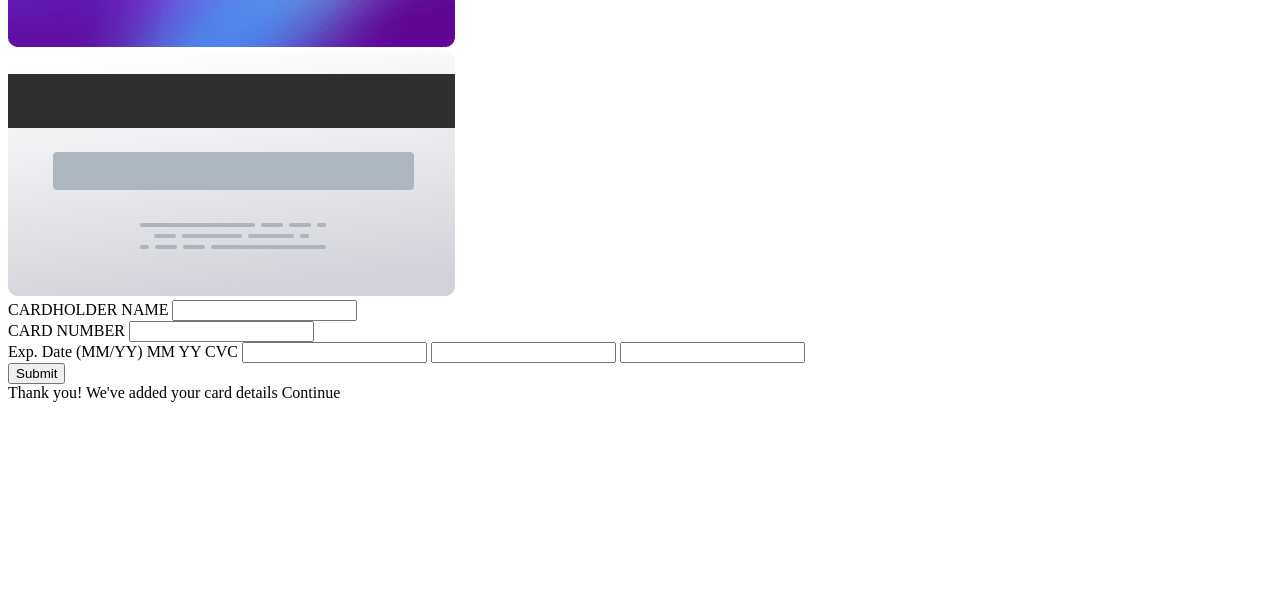
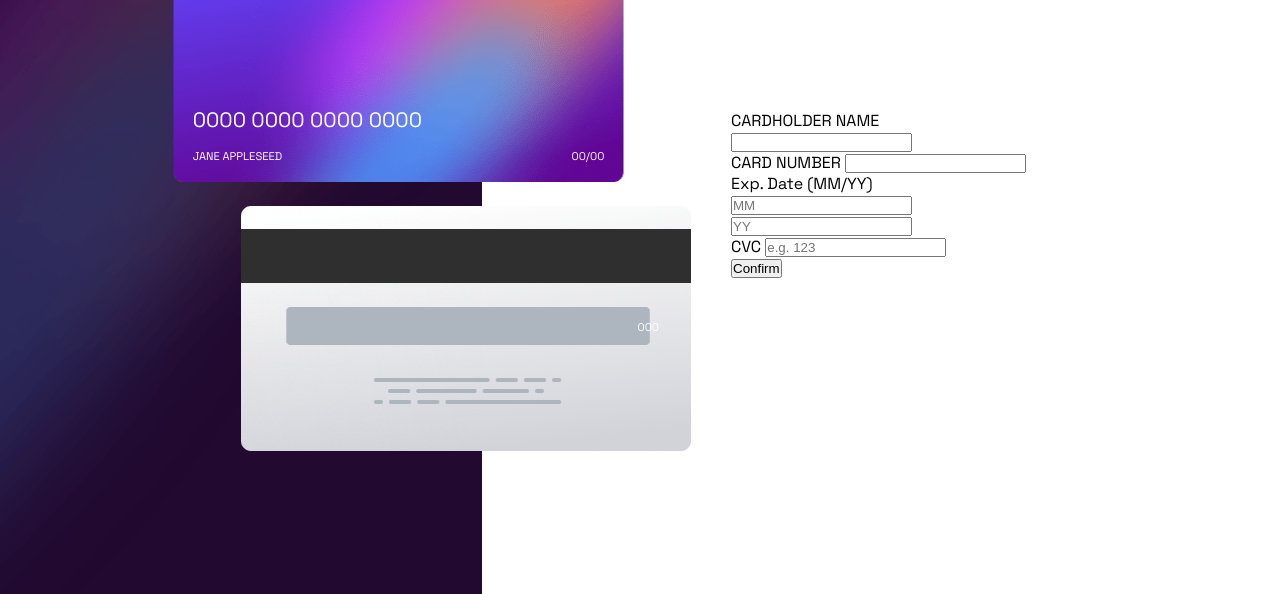
Before and after one commit to Risa2422/interactive-card-details-form-main, a plain HTML site: page index.html in a window 1280 px wide. Shown: the part 206-800 px from the top of the page. Drawn offline with Linux system fonts and the light colour scheme.

Commit message:
added style and modified HTML

```diff
--- a/index.html
+++ b/index.html
@@ -11,20 +11,33 @@
       sizes="32x32"
       href="./images/favicon-32x32.png"
     />
-
+    <link rel="stylesheet" href="./style.css" />
     <title>Frontend Mentor | Interactive card details form</title>
+    <style>
+      @import url("https://fonts.googleapis.com/css2?family=Space+Grotesk:wght@300..700&display=swap");
+    </style>
   </head>
   <body>
     <main class="container">
-      <div class="card">
+      <div class="container__card">
+        <div class="card-back">
+          <div class="card-back__wrapper">
+            <span class="card-cvc">000</span>
+          </div>
+        </div>
         <div class="card-front">
           <!-- カード自体の画像を作成 -->
-          <img src="./images/bg-card-front.png" alt="" />
+          <div class="card-front__wrapper">
+            <div class="card-logo">
+              <img src="./images/card-logo.svg" alt="Card Logo" />
             </div>
-        <div class="card-back">
-          <img src="./images/bg-card-back.png" alt="" />
+            <span class="card-number">0000 0000 0000 0000</span>
+            <span class="card-name">Jane Appleseed</span>
+            <span class="card-date">00/00</span>
           </div>
         </div>
+      </div>
+      <div class="container__info">
         <form action="#" method="post" class="card-form">
           <div class="holder-name-form">
             <label for="holder-name">CARDHOLDER NAME</label>
@@ -35,23 +48,51 @@
             <input type="text" name="cardnumber" id="card-number" />
           </div>
           <div class="exp-date-form">
-          <label for="exp-date">Exp. Date (MM/YY) MM YY CVC</label>
-          <input type="text" name="month" id="exp-date" />
-          <input type="text" name="year" id="exp-date" />
-          <input type="text" name="cvc" id="exp-date" />
+            <div class="input-wrapper">
+              <label for="exp-date-month">Exp. Date (MM/YY)</label>
+              <input
+                type="text"
+                name="month"
+                id="exp-date-month"
+                placeholder="MM"
+              />
+              <input
+                type="text"
+                name="year"
+                id="exp-date-year"
+                placeholder="YY"
+              />
+            </div>
+            <div class="input-wrapper">
+              <label for="input_cvc">CVC</label>
+              <input
+                type="text"
+                name="cvc"
+                id="input_cvc"
+                placeholder="e.g. 123"
+              />
+            </div>
           </div>
           <div class="confirm">
-          <input type="submit" name="submit" id="exp-date-id" />
+            <input
+              type="submit"
+              name="submit"
+              id="exp-date-id"
+              value="Confirm"
+            />
           </div>
         </form>
+
+        <!-- Completed state start -->
+
+        <!-- <div class="success-message">
+          Thank you! We've added your card details Continue
+        </div> -->
+      </div>
     </main>
 
     <!-- 0000 0000 0000 0000 Jane Appleseed 00/00 000 Cardholder Name e.g. Jane
     Appleseed Card Number e.g. 1234 5678 9123 0000 Exp. Date (MM/YY) MM YY CVC
     e.g. 123 Confirm -->
-
-    <!-- Completed state start -->
-
-    Thank you! We've added your card details Continue
   </body>
 </html>
--- /dev/null
+++ b/style.scss
@@ -0,0 +1,143 @@
+$color-white: hsl(0, 0%, 100%);
+$color-light-grayish-violet: hsl(270, 3%, 87%);
+$color-dark-grayish-violet: hsl(279, 6%, 55%);
+$color-very-dark-violet: hsl(278, 68%, 11%);
+
+$desktop: 767px;
+
+* {
+  box-sizing: border-box;
+  margin: 0;
+  padding: 0;
+}
+
+body {
+  font-family: "Space Grotesk", sans-serif;
+}
+
+.container {
+  display: flex;
+  flex-direction: column;
+  //   background-size: 80% 100%;
+
+  @media screen and (min-width: $desktop) {
+    height: 100vh;
+    flex-direction: row;
+  }
+
+  &__card {
+    display: flex;
+    flex-direction: column;
+    margin-bottom: 70px;
+    padding: 1.5rem 1rem;
+    background: url(./images/bg-main-mobile.png) no-repeat center center;
+    background-size: cover;
+
+    @media screen and (min-width: $desktop) {
+      background-image: url(./images/bg-main-desktop.png);
+      margin-bottom: 0;
+      flex: 0 0 33.33%;
+      justify-content: center;
+      align-items: end;
+      gap: 1.5rem;
+    }
+
+    .card-front {
+      margin-top: -68px;
+      margin-bottom: -70px;
+      width: 285px;
+      height: 155px;
+      padding: 1.2rem;
+      background: url(./images/bg-card-front.png) no-repeat center center;
+      background-size: 100% 100%;
+
+      @media screen and (min-width: $desktop) {
+        margin-top: 0;
+        margin-bottom: 0;
+        transform: translateX(35%);
+        order: 1;
+        width: 450px;
+        height: 245px;
+      }
+
+      &__wrapper {
+        height: 100%;
+        display: grid;
+        grid-template-rows: 1fr auto auto;
+        grid-template-areas:
+          "logo logo"
+          "number number"
+          "cardname exp";
+        row-gap: 1rem;
+        color: white;
+
+        .card-logo {
+          grid-area: logo;
+
+          img {
+            width: 50px;
+          }
+        }
+
+        .card-number {
+          grid-area: number;
+          font-size: 1.3rem;
+        }
+
+        .card-name {
+          grid-area: cardname;
+          font-size: 0.7rem;
+          text-transform: uppercase;
+        }
+
+        .card-date {
+          grid-area: exp;
+          font-size: 0.7rem;
+          text-align: right;
+        }
+      }
+    }
+
+    .card-back {
+      align-self: end;
+      width: 285px;
+      height: 155px;
+      background: url(./images/bg-card-back.png) no-repeat center center;
+      background-size: 100% 100%;
+
+      @media screen and (min-width: $desktop) {
+        order: 2; // flexのみに使える
+        transform: translateX(50%); //マイナスじゃないとオーバーフロウできない
+        width: 450px;
+        height: 245px;
+      }
+
+      &__wrapper {
+        padding: 2rem;
+        padding-top: 1.85rem;
+        display: flex;
+        justify-content: end;
+        align-items: center;
+        height: 100%;
+        color: white;
+        font-size: 0.7rem;
+      }
+    }
+  }
+
+  &__info {
+    padding: 1.5rem;
+
+    @media screen and (min-width: $desktop) {
+      flex: 1;
+      display: flex;
+      align-items: center;
+      justify-content: center;
+    }
+
+    form {
+      max-width: 300px;
+      width: 100%;
+    }
+  }
+}
```
Also changed, not shown: style.css (added), 1 other file. Lines whose indentation alone changed are shown as unchanged.
